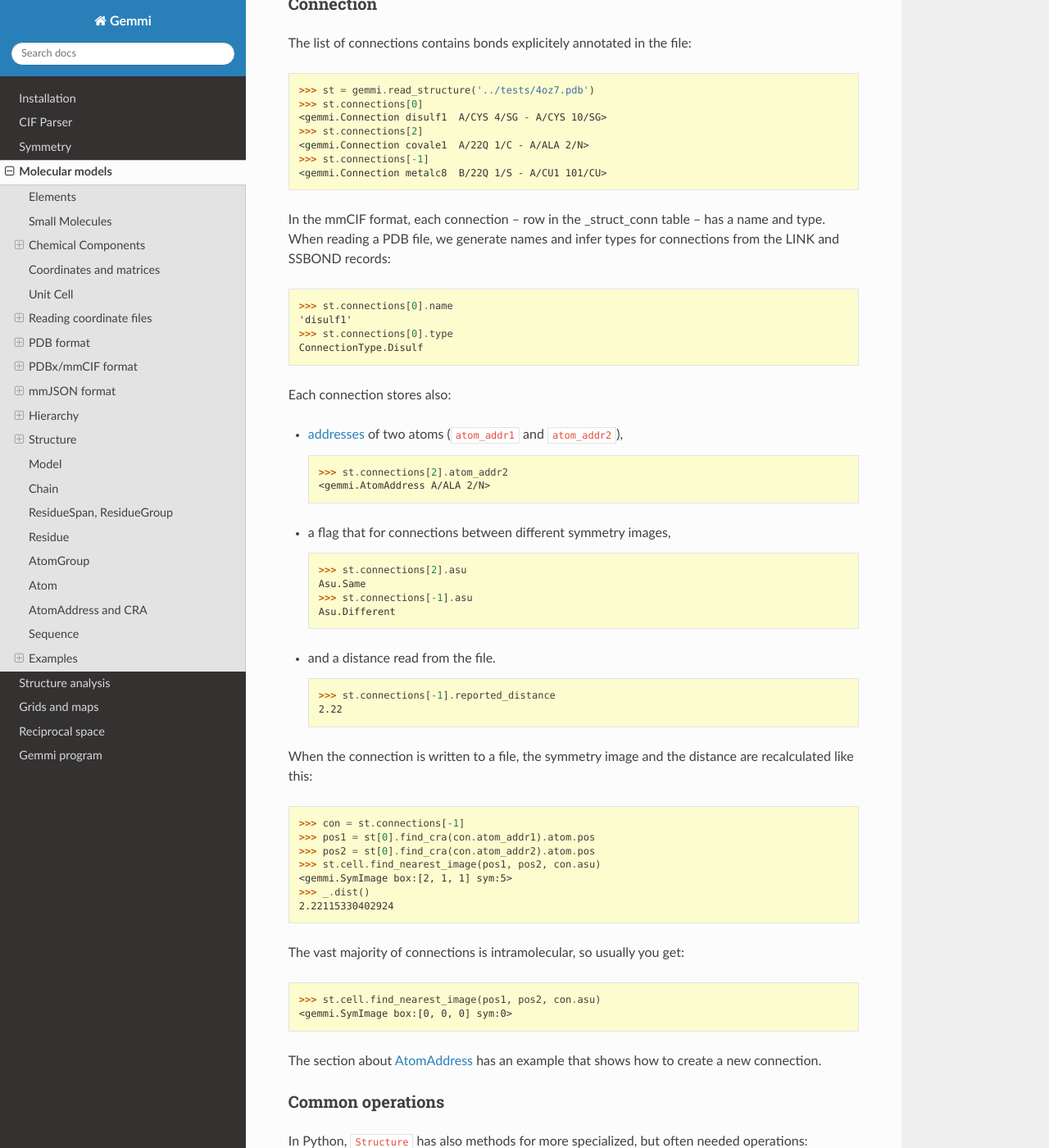
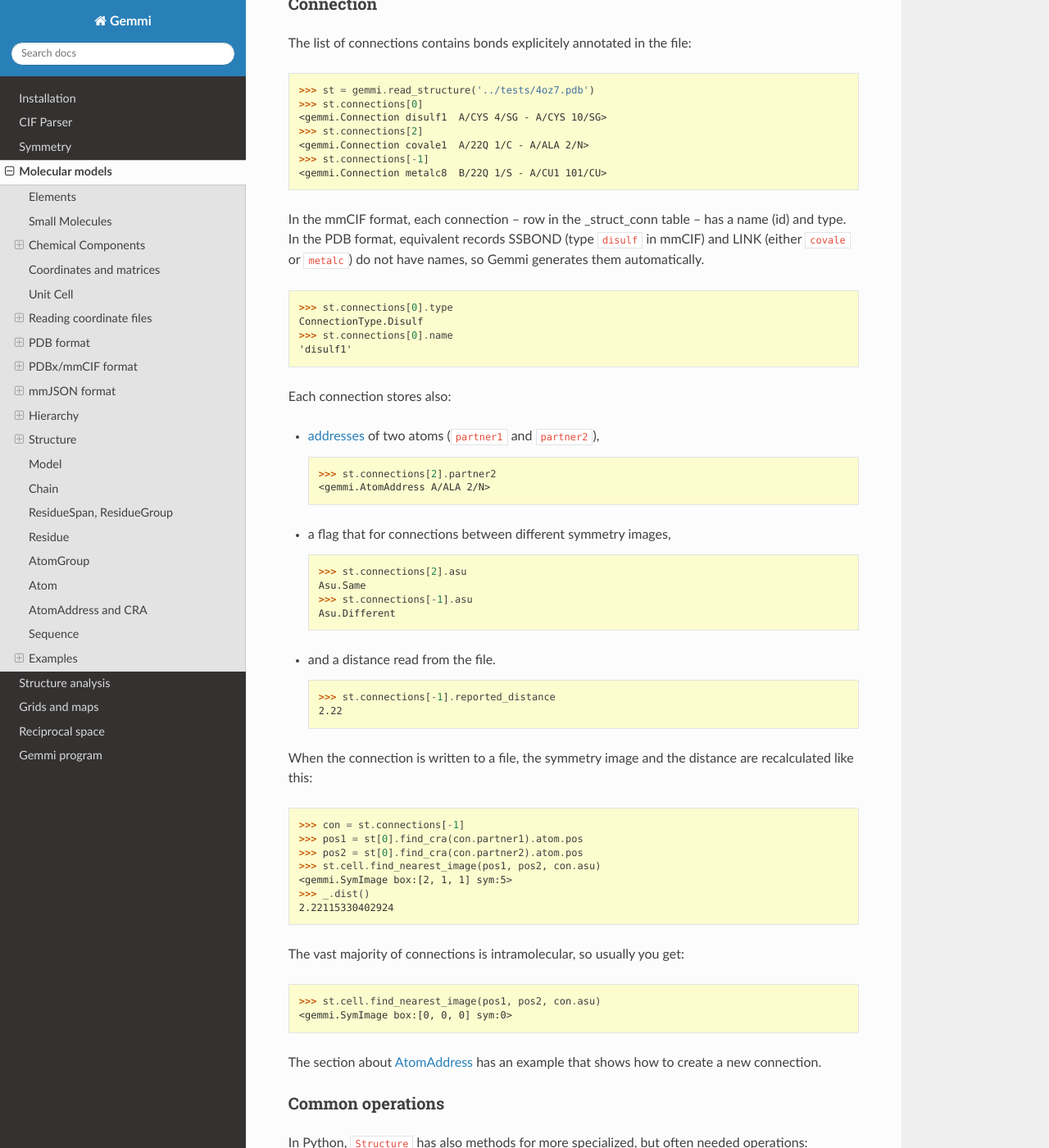
Before and after one commit to project-gemmi/gemmi, a Sphinx documentation site: the page built from docs/mol.rst, in a window 1280 px wide and 1400 px high, scrolled down 21915 px. Shown: the whole window at 82% size. Built offline with Sphinx 7.4.7 and the Read the Docs theme 2.0.0, drawn with Linux system fonts in a browser that asks for light colours; some of the changed text lies outside the part shown.

Commit message:
rename Connection::atom_addr1 to partner1
the mmCIF spec is using the word "partner"

```diff
--- a/docs/mol.rst
+++ b/docs/mol.rst
@@ -1229,25 +1229,26 @@ The list of connections contains bonds explicitely annotated in the file:
   <gemmi.Connection metalc8  B/22Q 1/S - A/CU1 101/CU>
 
 In the mmCIF format, each connection -- row in the _struct_conn table --
-has a name and type.
-When reading a PDB file, we generate names and infer types for connections
-from the LINK and SSBOND records:
-
-.. doctest::
-
+has a name (id) and type.
+In the PDB format, equivalent records SSBOND (type ``disulf`` in mmCIF)
+and LINK (either ``covale`` or ``metalc``) do not have names,
+so Gemmi generates them automatically.
+
+.. doctest::
+
+  >>> st.connections[0].type
+  ConnectionType.Disulf
   >>> st.connections[0].name
   'disulf1'
-  >>> st.connections[0].type
-  ConnectionType.Disulf
 
 Each connection stores also:
 
 * :ref:`addresses <atom_address>` of two atoms
-  (``atom_addr1`` and ``atom_addr2``),
+  (``partner1`` and ``partner2``),
 
   .. doctest::
 
-    >>> st.connections[2].atom_addr2
+    >>> st.connections[2].partner2
     <gemmi.AtomAddress A/ALA 2/N>
 
 * a flag that for connections between different symmetry images,
@@ -1272,8 +1273,8 @@ are recalculated like this:
 .. doctest::
 
   >>> con = st.connections[-1]
-  >>> pos1 = st[0].find_cra(con.atom_addr1).atom.pos
-  >>> pos2 = st[0].find_cra(con.atom_addr2).atom.pos
+  >>> pos1 = st[0].find_cra(con.partner1).atom.pos
+  >>> pos2 = st[0].find_cra(con.partner2).atom.pos
   >>> st.cell.find_nearest_image(pos1, pos2, con.asu)
   <gemmi.SymImage box:[2, 1, 1] sym:5>
   >>> _.dist()
@@ -1285,8 +1286,8 @@ The vast majority of connections is intramolecular, so usually you get:
   :hide:
 
   con = st.connections[0]
-  pos1 = st[0].find_cra(con.atom_addr1).atom.pos
-  pos2 = st[0].find_cra(con.atom_addr2).atom.pos
+  pos1 = st[0].find_cra(con.partner1).atom.pos
+  pos2 = st[0].find_cra(con.partner2).atom.pos
 
 .. doctest::
 
@@ -1930,7 +1931,7 @@ Let us check the properties of the second address:
 
 .. doctest::
 
-  >>> addr = _.atom_addr2
+  >>> addr = _.partner2
   >>> addr
   <gemmi.AtomAddress A/ALA 2/N>
   >>> addr.chain_name
@@ -1979,8 +1980,8 @@ Now, as an exercise, we will delete and re-create a disulfide bond:
   >>> chain_a = st[0]['A']
   >>> res4 = chain_a['4']['CYS']
   >>> res10 = chain_a['10']['CYS']
-  >>> con.atom_addr1 = gemmi.AtomAddress(chain_a, res4, res4.sole_atom('SG'))
-  >>> con.atom_addr2 = gemmi.AtomAddress(chain_a, res10, res10.sole_atom('SG'))
+  >>> con.partner1 = gemmi.AtomAddress(chain_a, res4, res4.sole_atom('SG'))
+  >>> con.partner2 = gemmi.AtomAddress(chain_a, res10, res10.sole_atom('SG'))
   >>> st.connections.append(con)
   >>> st.connections[-1]
   <gemmi.Connection new_disulf  A/CYS 4/SG - A/CYS 10/SG>
```
Also changed, not shown: 10 other files.
